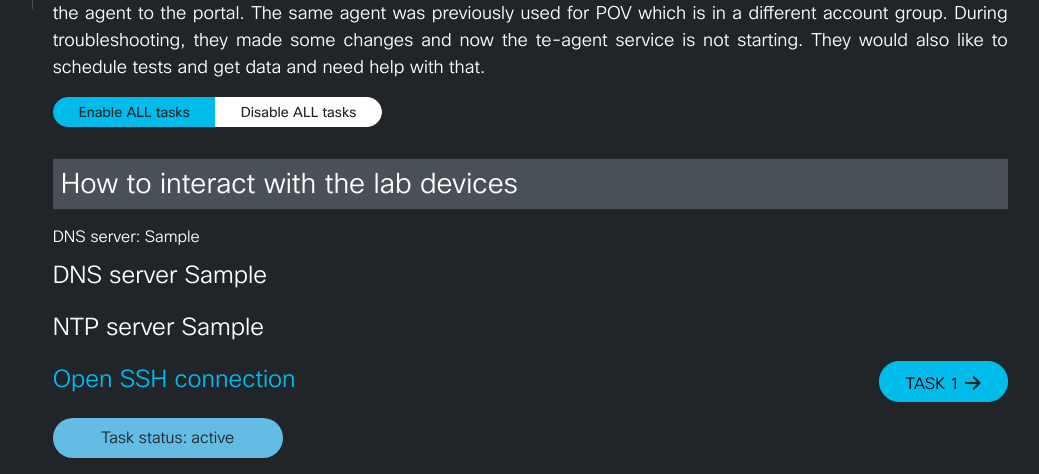
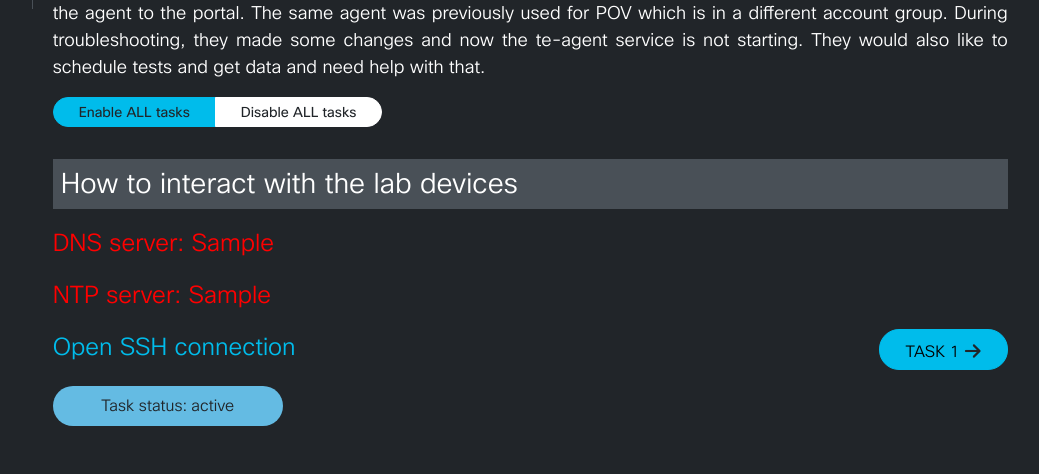
Before and after one commit to tsoprek/tebootcamp, a Flask app: template templates/home.html in a window 1280 px wide. Shown: the part 725-1199 px from the top of the page, without its empty margins (164-1203 px from the left). After the commit the page ends 1151 px from the top, so only its background shows below. Run offline with Flask 3, Linux system fonts and the light colour scheme; the template is opened without the code that fills it: most values are stand-ins (such as "Sample title", 1, 10 or a date in 2020); parts of the project's set-up code (start-up, migrations or seed data) failed here and were passed over; some libraries are stand-ins or nearby versions.

Commit message:
Adding DNS and NTP config to home page

```diff
--- a/templates/home.html
+++ b/templates/home.html
@@ -161,10 +161,8 @@
     <h4 class="text-size-28 text-weight-300 panel panel--dark dbl-margin-top">How to interact with the lab devices</h4>
     <div class="row base-margin-top base-margin-bottom">
         <div class="col-md-12">
-            <span class="text-size-16 text-weight-300 base-margin-top text-center">DNS server:</span>
-            <span class="text-size-16 text-weight-300 base-margin-top text-center"> {{ dns_server }}</span>
-             <p class="text-size-24 text-weight-300 base-margin-center text-justify">DNS server {{ dns_server }}</p>
-             <p class="text-size-24 text-weight-300 base-margin-center text-justify">NTP server {{ ntp_server }}</p>
+             <p class="text-size-24 text-weight-300 base-margin-center text-justify" style="color: red">DNS server: {{ dns_server }}</p>
+             <p class="text-size-24 text-weight-300 base-margin-center text-justify" style="color: red">NTP server: {{ ntp_server }}</p>
             <a class="text-size-24 text-weight-300 base-margin-center text-justify" {{ sshconn }}>Open SSH connection</a>
             <button class="btn btn--secondary--right" style="float: right">
                 <a style="color: black" href="/task1/" class="text-size-16 text-weight-300 base-margin-center text-justify half-margin-top">TASK 1</a>
```
